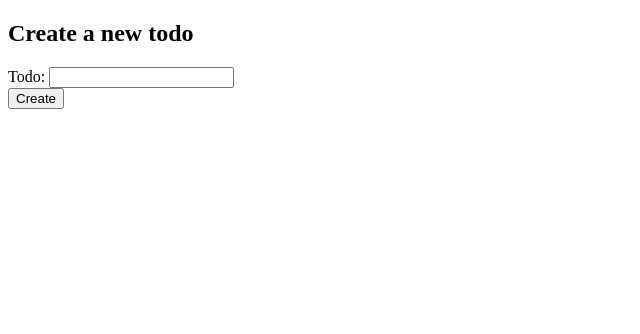
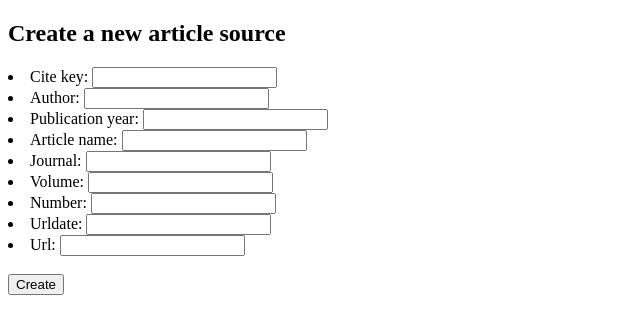
Before and after one commit to alexisvarjo/ohtu-miniprojekti, a Flask app: page /new_todo in a window 1280 px wide. Shown: the top 334 px of the page, without its empty margins (0-640 px from the left). Run offline with Flask 3, Linux system fonts and the light colour scheme.

Commit message:
Implement method to add new articles

```diff
--- a/src/app.py
+++ b/src/app.py
@@ -1,8 +1,8 @@
 from flask import redirect, render_template, request, jsonify, flash
 from db_helper import reset_db
-from repositories.todo_repository import get_todos, create_todo, set_done
+from repositories.todo_repository import get_todos, create_article, set_done
 from config import app, test_env
-from util import validate_todo
+from util import validate_author, validate_volume, validate_journal, validate_name, validate_number, validate_year
 
 @app.route("/")
 def index():
@@ -16,11 +16,24 @@ def new():
 
 @app.route("/create_todo", methods=["POST"])
 def todo_creation():
-    content = request.form.get("content")
+    citekey = request.form.get("citekey")
+    author = request.form.get("author")
+    year = request.form.get("year")
+    name = request.form.get("name")
+    journal = request.form.get("journal")
+    volume = request.form.get("volume")
+    number = request.form.get("number")
+    urldate = request.form.get("urldate")
+    url = request.form.get("url")
 
     try:
-        validate_todo(content)
-        create_todo(content)
+        validate_author(author)
+        validate_year(year)
+        validate_name(name)
+        validate_journal(journal)
+        validate_volume(volume)
+        validate_number(number)
+        create_article(citekey, author, year, name, journal, volume, number, urldate, url)
         return redirect("/")
     except Exception as error:
         flash(str(error))
--- a/src/schema.sql
+++ b/src/schema.sql
@@ -2,13 +2,13 @@ CREATE TABLE todos (
   id SERIAL PRIMARY KEY,
   content TEXT NOT NULL,
   done BOOLEAN DEFAULT FALSE
-)
+);
 
 CREATE TABLE articles (
   id SERIAL PRIMARY KEY,
   citekey TEXT NOT NULL,
   author TEXT NOT NULL,
-  title TEXT NOT NULL,
+  name TEXT NOT NULL,
   journal TEXT NOT NULL,
   year INT NOT NULL,
   volume INT,
--- a/src/templates/new_todo.html
+++ b/src/templates/new_todo.html
@@ -6,7 +6,7 @@ Create a new todo
 
 {% block body %}
 
-<h2>Create a new todo</h2>
+<h2>Create a new article source</h2>
 
 <form action="/create_todo" method="post">
   {% with messages = get_flashed_messages() %}
@@ -18,8 +18,25 @@ Create a new todo
       </ul>
     {% endif %}
   {% endwith %}
-  <label for="content">Todo:</label>
-  <input type="text" name="content">
+
+<li><label for="content">Cite key:</label>
+  <input type="text" name="citekey"></li>
+  <li><label for="content">Author:</label>
+  <input type="text" name="author"></li>
+<li><label for="content">Publication year:</label>
+  <input type="text" name="year"></li>
+<li><label for="content">Article name:</label>
+  <input type="text" name="name"></li>
+<li><label for="content">Journal:</label>
+  <input type="text" name="journal"></li>
+<li><label for="content">Volume:</label>
+  <input type="text" name="volume"></li>
+<li><label for="content">Number:</label>
+  <input type="text" name="number"></li>
+<li><label for="content">Urldate:</label>
+  <input type="text" name="urldate"></li>
+<li><label for="content">Url:</label>
+  <input type="text" name="url"></li>
   <br>
   <button type="submit">
     Create
```
Also changed, not shown: src/repositories/todo_repository.py (+16 -3 lines), src/util.py (+31 -5 lines), 2 other files.
